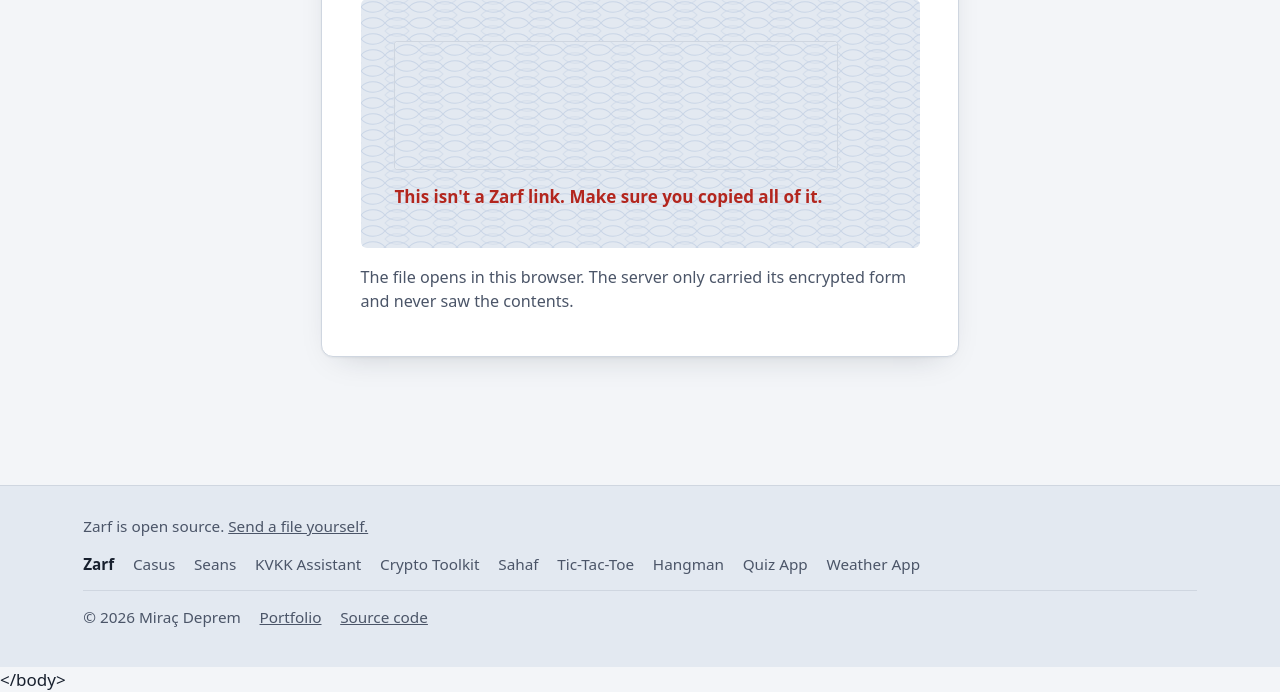
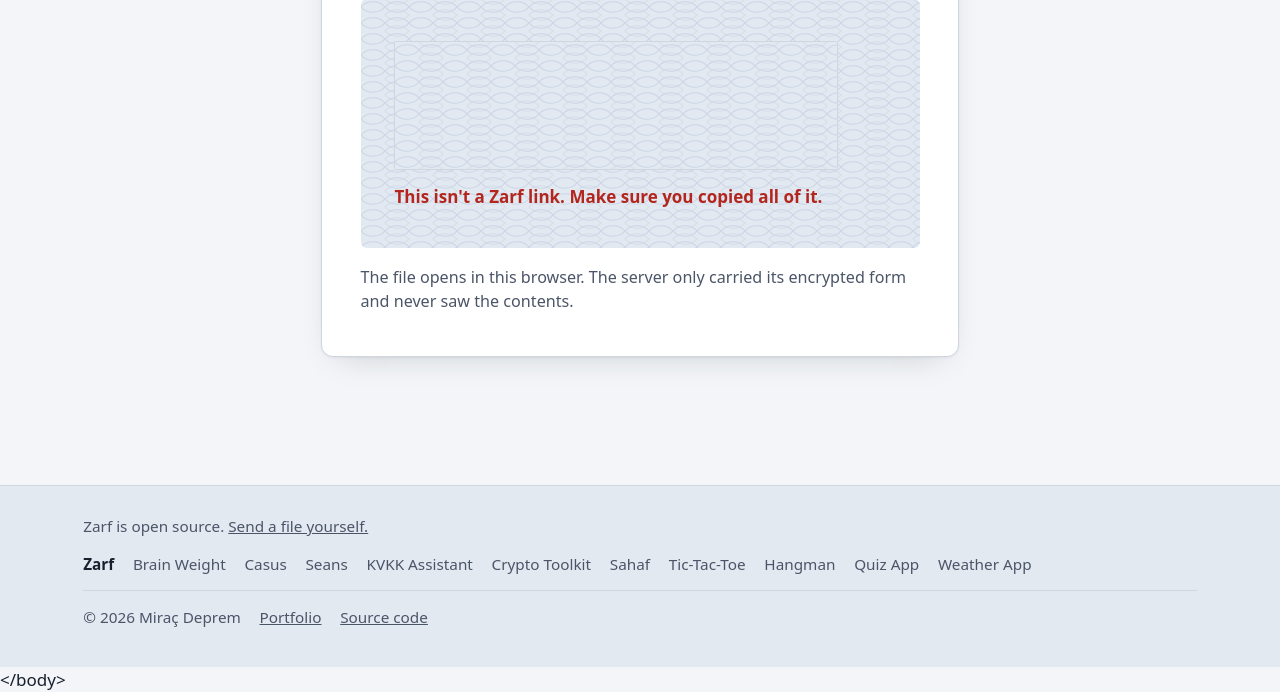
Before and after one commit to MrcDprm/zarf-file-share, a website built with Vite: page web/d.html in a window 1280 px wide. Shown: the part 255-947 px from the top of the page. Built offline with nearby package versions, Linux system fonts and the light colour scheme; a web font is replaced by a local one.

Commit message:
feat(footer): link to Brain Weight

```diff
--- a/web/d.html
+++ b/web/d.html
@@ -63,6 +63,7 @@
           <!-- Every live project links to the others; this one is marked as the current page. -->
           <nav class="foot__projects" aria-label="Projelerim" data-i18n-aria="foot.projects">
             <a href="https://zarf.miracdeprem.com" aria-current="page">Zarf</a>
+            <a href="https://brain.miracdeprem.com">Brain Weight</a>
             <a href="https://spygame.miracdeprem.com">Casus</a>
             <a href="https://seans.miracdeprem.com">Seans</a>
             <a href="https://kvkk.miracdeprem.com">KVKK Assistant</a>
```
Also changed, not shown: web/index.html (+1 -0 lines), web/r.html (+1 -0 lines).
